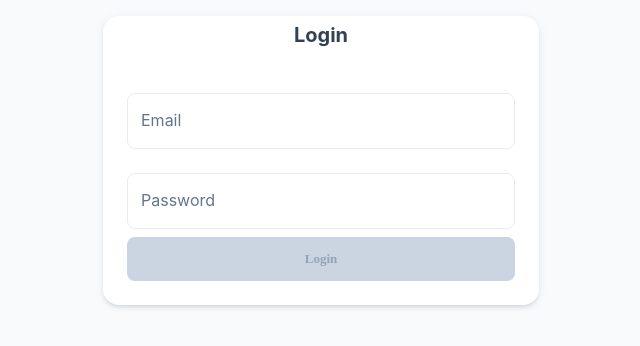
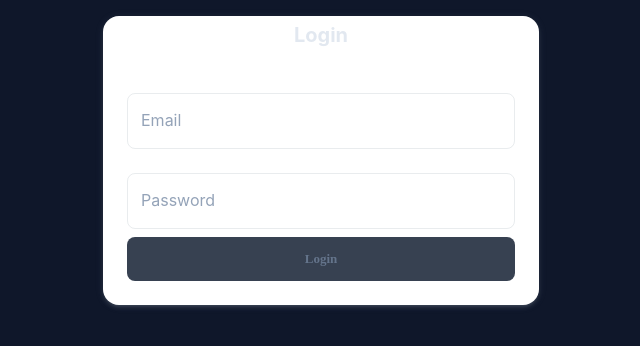
Before and after one commit to Ashike12/store-management, a React (Vite) app: page /#/login in a window 1280 px wide. Shown: the top 346 px of the page, without its empty margins (319-959 px from the left). Built offline with nearby package versions, Linux system fonts and the light colour scheme; a web font is replaced by a local one.

Commit message:
inital theme should be dark

```diff
--- a/src/theme/theme-provider.tsx
+++ b/src/theme/theme-provider.tsx
@@ -17,25 +17,17 @@ type ThemeModeContextValue = {
   setMode: (mode: AppThemeMode) => void;
 };
 
-const THEME_MODE_KEY = 'store-admin-theme-mode';
-
 const ThemeModeContext = React.createContext<ThemeModeContextValue | null>(null);
 
 export function ThemeProvider({children}: Readonly<Props>) {
   const theme = createTheme();
-  const [mode, setMode] = React.useState<AppThemeMode>(() => {
-    if (typeof window === 'undefined') {
-      return 'light';
-    }
-    const savedMode = localStorage.getItem(THEME_MODE_KEY) as AppThemeMode | null;
-    return savedMode ?? 'light';
-  });
+  const [mode, setMode] = React.useState<AppThemeMode>('dark');
 
   const handleSetMode = React.useCallback((nextMode: AppThemeMode) => {
     setMode(nextMode);
   }, []);
 
-  React.useEffect(() => {
+  React.useLayoutEffect(() => {
     if (typeof window === 'undefined') {
       return;
     }
@@ -44,7 +36,6 @@ export function ThemeProvider({children}: Readonly<Props>) {
     root.classList.remove('light', 'dark', 'pro');
     root.classList.add(mode);
     root.setAttribute('data-mui-color-scheme', mode);
-    localStorage.setItem(THEME_MODE_KEY, mode);
   }, [mode]);
 
   const contextValue = React.useMemo(
@@ -55,7 +46,7 @@ export function ThemeProvider({children}: Readonly<Props>) {
   return (
     <CssVarsProvider
       theme={theme}
-      defaultMode="light"
+      defaultMode="dark"
       disableTransitionOnChange>
       <ThemeModeContext.Provider value={contextValue}>
         <CssBaseline />
```
